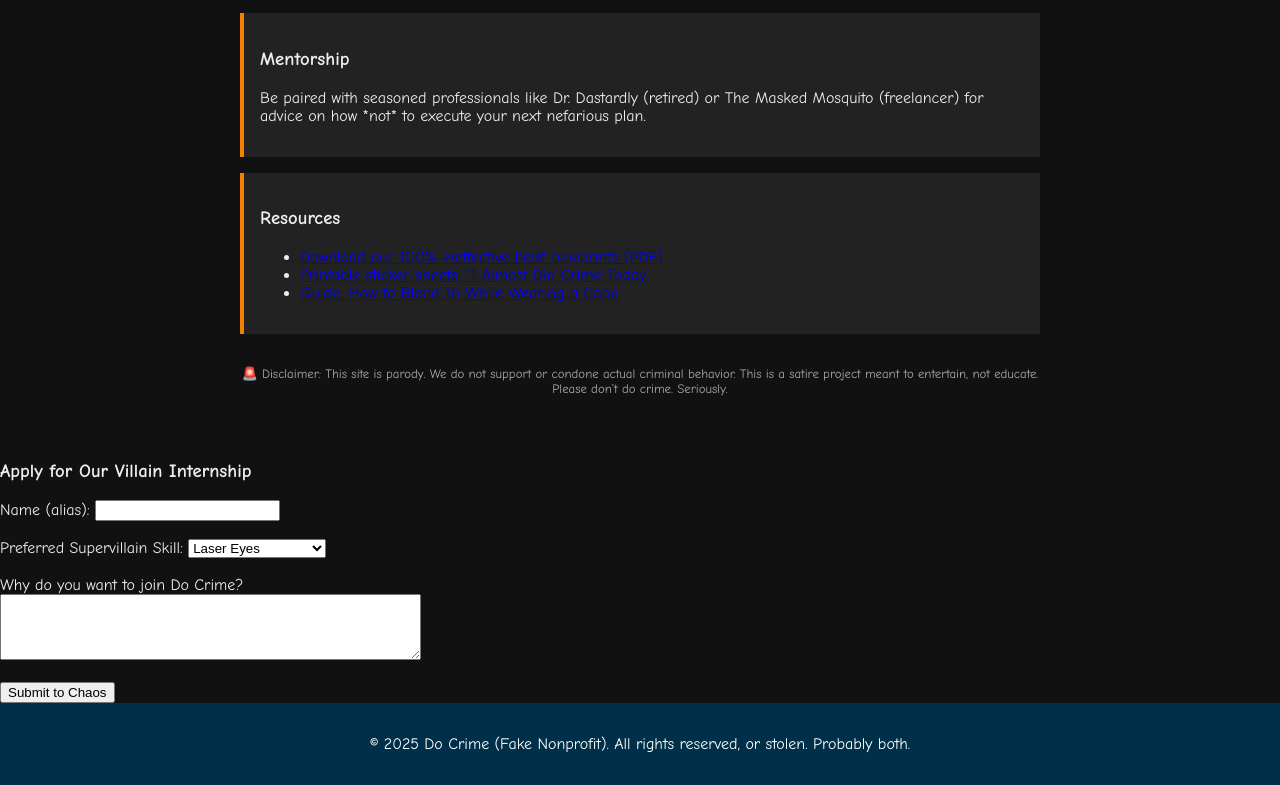
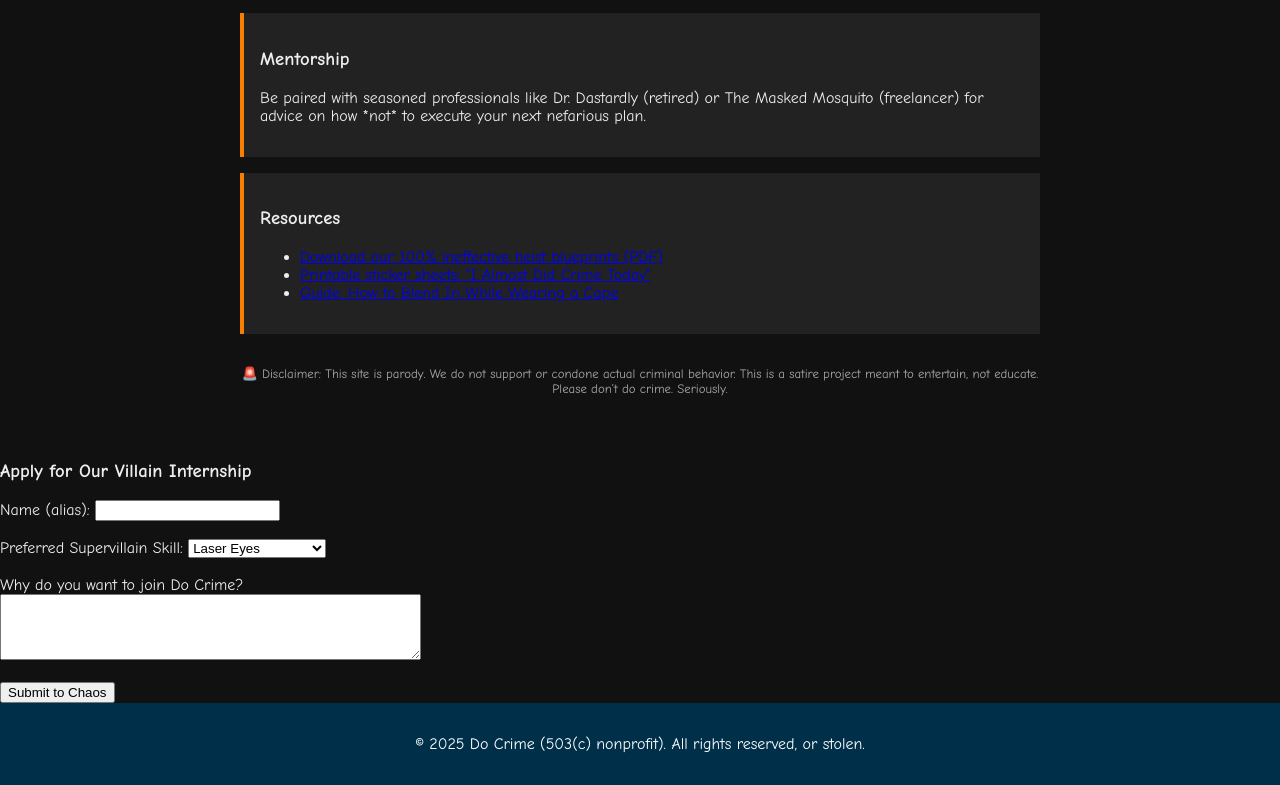
Before and after one commit to distillari/docrimeorg, a plain HTML site: page index.html in a window 1280 px wide. Shown: the part 498-1283 px from the top of the page. Drawn offline with Linux system fonts and the light colour scheme.

Commit message:
Update index.html

```diff
--- a/index.html
+++ b/index.html
@@ -112,7 +112,7 @@
 
 
 <footer>
-  <p>© 2025 Do Crime (Fake Nonprofit). All rights reserved, or stolen. Probably both.</p>
+  <p>© 2025 Do Crime (503(c) nonprofit). All rights reserved, or stolen. </p>
 </footer>
 
 </body>
```
